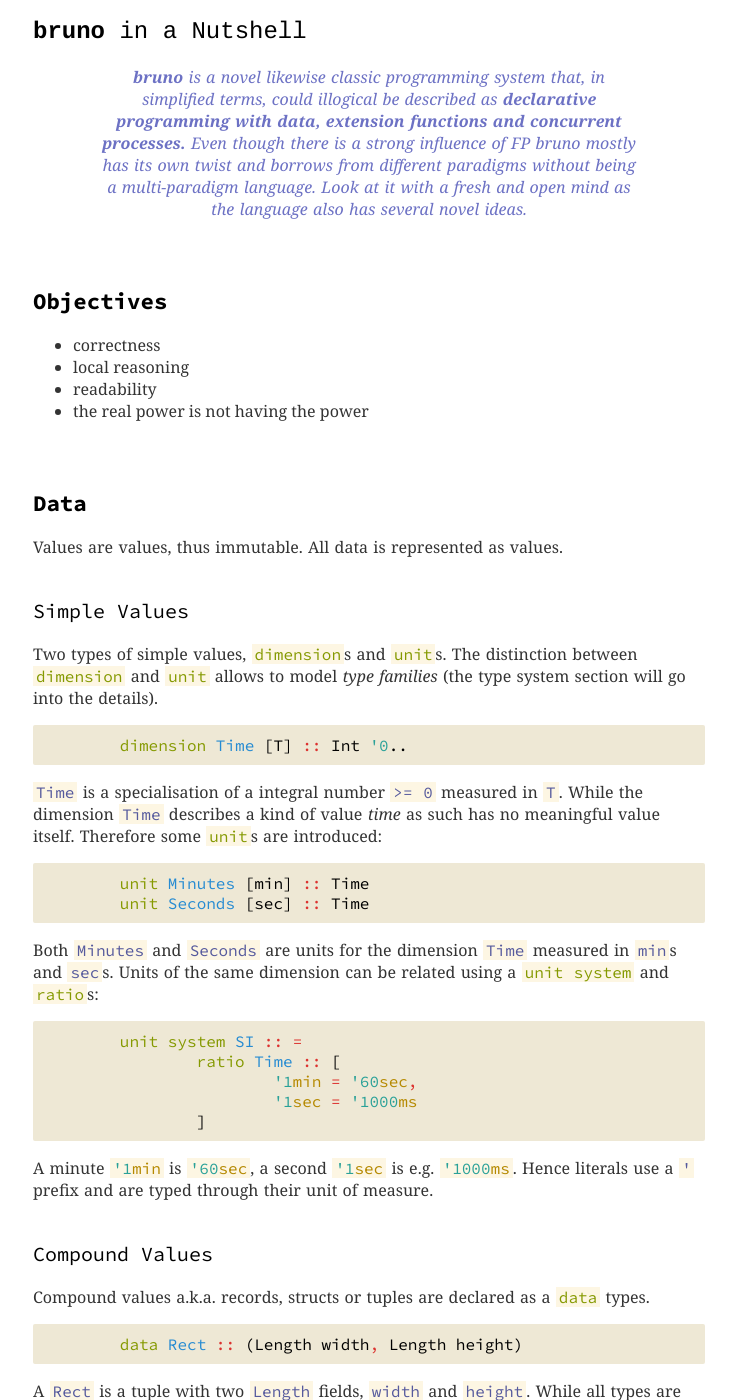
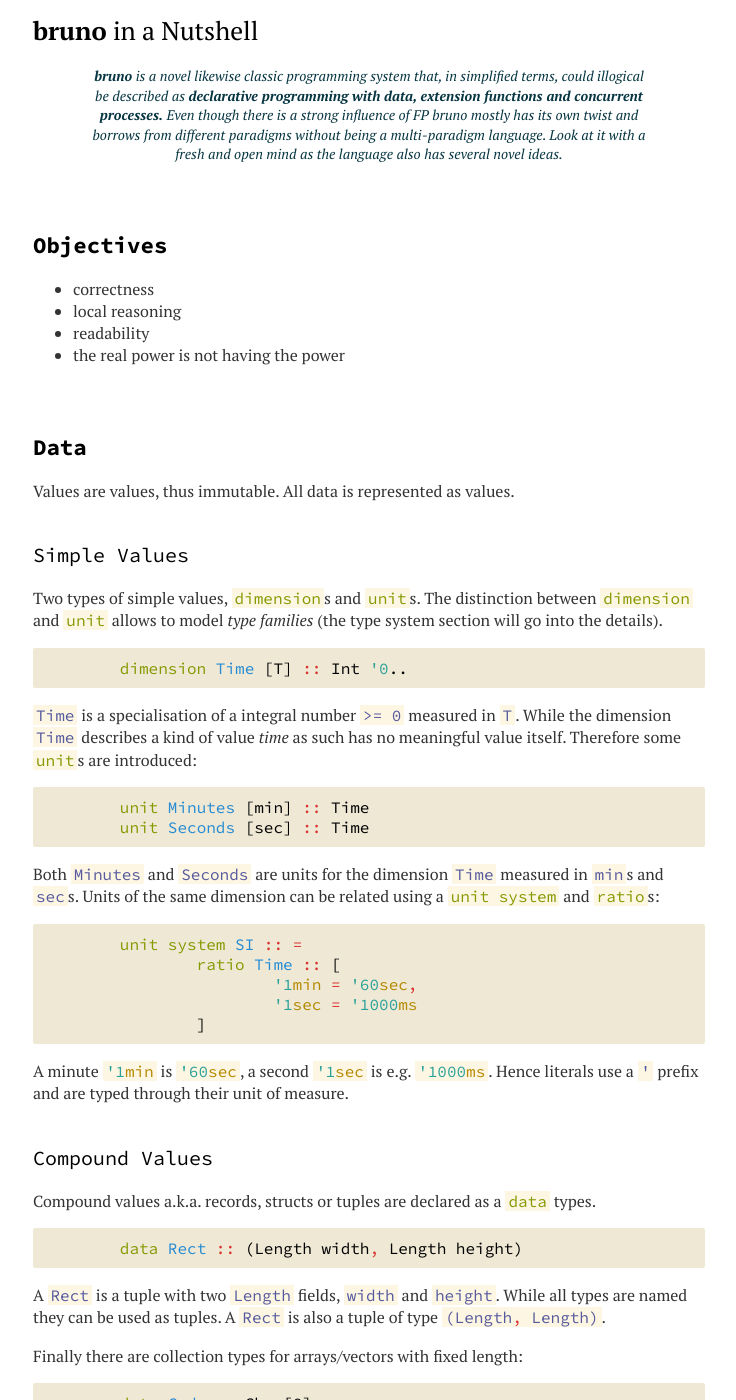
Before and after one commit to bruno-lang/bruno-lang.github.io, a Jekyll site: the page built from learn/index.md, in a window 1280 px wide and 1400 px high. Shown: the whole window, without its empty margins (271-1007 px from the left). Built offline with Jekyll 4.4.1, drawn with Linux system fonts in a browser that asks for light colours; nearby versions of some CDN libraries.

Commit message:
better font and sidenotes

```diff
--- a/_layouts/default.html
+++ b/_layouts/default.html
@@ -34,11 +34,13 @@ $("content pre code").html(highlight);
 
 $("content p code").html(highlight);
 
-$(".footnotes li").each(function(n, e) { $("#"+e.id.replace("fn", "fnref\\")).before($("<ol class='sidenote'></ol>").html(e)); });
-$(".sidenote li p").each(function(n, e) {
-	var id = $(this).parent().attr("id");
-	$(this).prepend("<sup>"+id.substring(id.indexOf(":")+1)+" </sup>");
-});
+if ($(window).width() > $("page content").get(0).offsetWidth + (2*220)) {
+	$(".footnotes li").each(function(n, e) { $("#"+e.id.replace("fn", "fnref\\")).before($("<ol class='sidenote'></ol>").html(e)); });
+	$(".sidenote li p").each(function(n, e) {
+		var id = $(this).parent().attr("id");
+		$(this).prepend("<sup>"+id.substring(id.indexOf(":")+1)+" </sup>");
+	});
+}
 	</script>
   </body>
 </html>
--- a/assets/css/docs.css
+++ b/assets/css/docs.css
@@ -1,15 +1,16 @@
-@import url(http://fonts.googleapis.com/css?family=Cousine:400,700,400italic,700italic);
 @import url(http://fonts.googleapis.com/css?family=Source+Code+Pro:300,400,600,700);
 @import url(http://fonts.googleapis.com/css?family=Source+Sans+Pro:300,400,700,300italic,400italic,700italic);
+@import url(http://fonts.googleapis.com/css?family=PT+Serif:400,700,400italic,700italic);
 
 html {
 	background-color: white;
 }
 body {
-	font-family: Georgia, "Source Sans Pro";
+	font-family: "PT Serif", "Libre Baskerville", serif;
 	margin: 0;
 	padding: 1em 0;
 	color: #333;
+	font-size: 16px;
 }
 code, pre {
 	font-family: "Source Code Pro";
@@ -36,7 +37,14 @@ content {
 	position: relative;
 }
 content p {
-	word-spacing: 0.07em
+	line-height: 1.4em;
+}
+content sup {
+	line-height: 1em;
+}
+content sup a {
+	text-decoration: none;
+	color: blue;
 }
 content pre {
 	border-radius: 2px;
@@ -61,11 +69,13 @@ content blockquote {
 	margin: 1.5em 4em;
 }
 content blockquote em {
-	font-weight: 700;
+	font-weight: bold;
 }
 
 content h1 + blockquote, content h1 + blockquote + blockquote {
 	text-align: center;
+	color: #073642;
+	font-size: 14px;
 }
 
 content h1, content h2, content h3, content h4 {
@@ -74,8 +84,9 @@ content h1, content h2, content h3, content h4 {
 content h2 { font-size: 1.4em; }
 content h3 { font-size: 1.25em; }
 content h4 { font-size: 1.125em; }
-content h1 { font-size: 1.5em; font-family: Cousine; }
-content h1:first-child { position: fixed; background-color: white; width: 100%; margin: 0; top: 0; padding: 0.75em 0; }
+content h1 { font-size: 1.6em; font-weight: normal; font-family: "PT Serif", serif; }
+content h1 em { font-style: normal; font-weight: bold; }
+content h1:first-child { position: fixed; background-color: white; width: 100%; margin: 0; top: 0; padding: 0.5em 0; }
 content h1:first-child + * { margin-top: 50px; }
 content h2 { margin-top: 3em; font-weight: bold; }
 content h3 { margin-top: 2em; }
@@ -116,7 +127,7 @@ toc {
 	margin: 0;
 }
 .sidenote sup {
-	font-family: Georgia;
+	font-family: "PT Serif", serif;
 	font-weight: bold;
 }
 .sidenote .reversefootnote {
--- a/learn/index.md
+++ b/learn/index.md
@@ -3,7 +3,7 @@ layout: default
 title:  "bruno in a Nutshell"
 ---
 
-# **bruno** in a Nutshell
+# _bruno_ in a Nutshell
 
 > *bruno* is a novel likewise classic programming system that, in simplified terms,
 > could illogical be described as _declarative programming with data,
```
